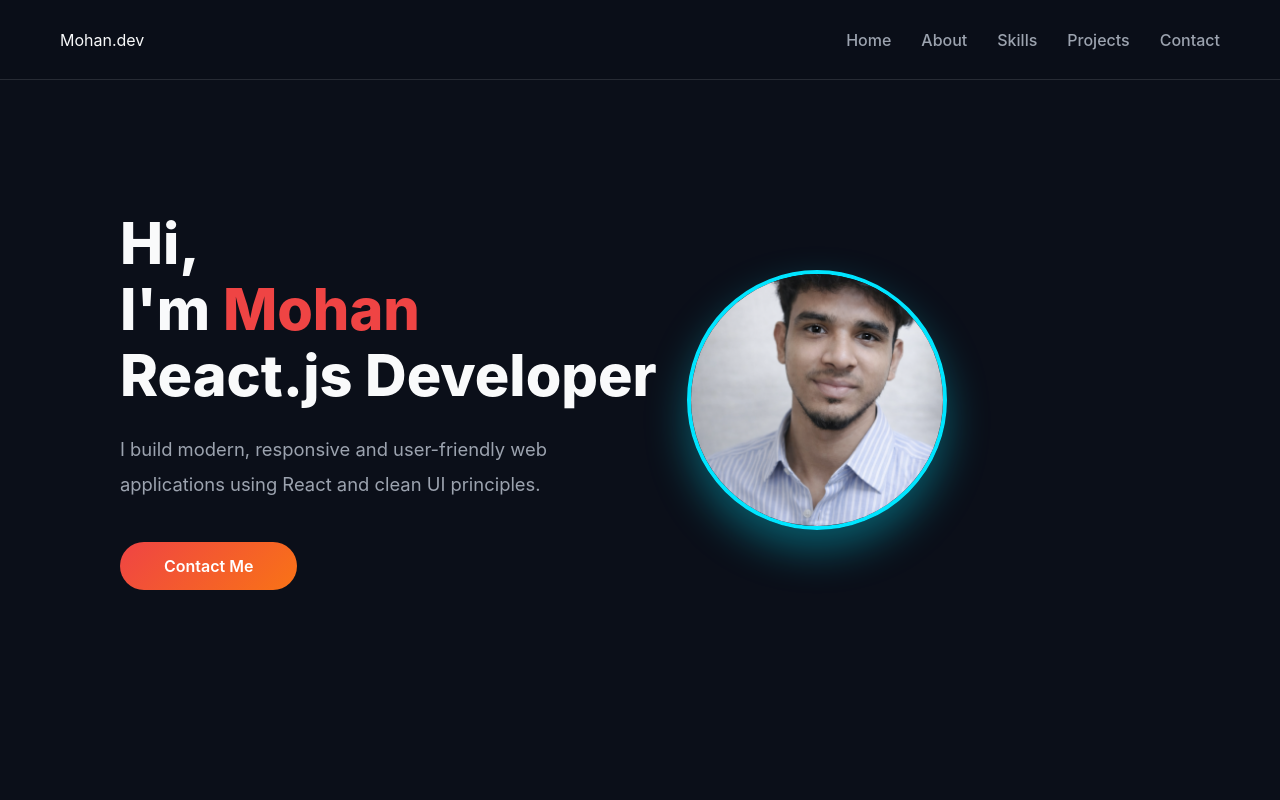
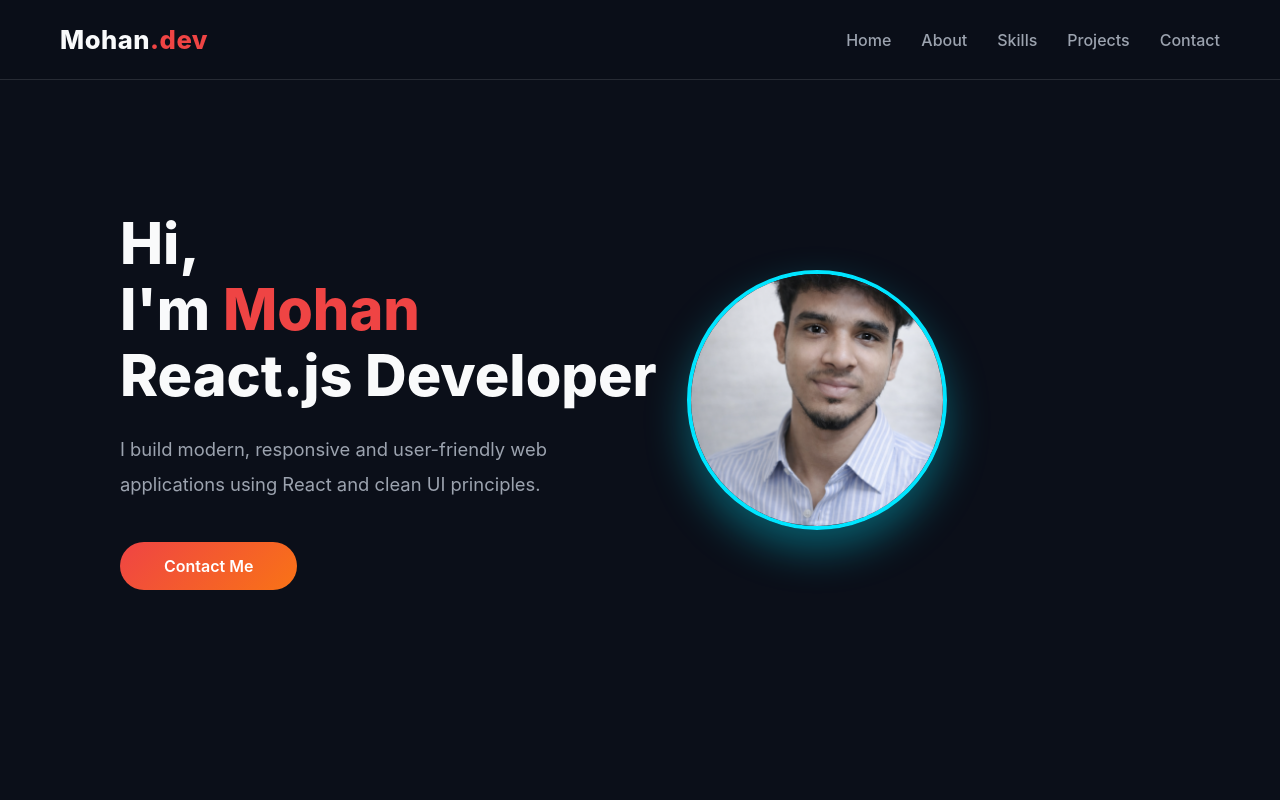
Before and after one commit to Mohan0403/Portfolio, a React (Vite) app: page / in a window 1280 px wide. Shown: the top 800 px of the page. Built offline with nearby package versions, Linux system fonts and the light colour scheme.

Commit message:
Enhance navbar logo style

```diff
--- a/src/components/Navbar.jsx
+++ b/src/components/Navbar.jsx
@@ -5,7 +5,8 @@ export default function Navbar() {
 
   return (
     <nav className="nav">
-      <div className="nav-logo">Mohan.dev</div>
+      <div className="nav-logo"> Mohan<span>.dev</span></div>
+
 
       <div className={`nav-links ${open ? "open" : ""}`}>
         <a href="#home" onClick={() => setOpen(false)}>Home</a>
--- a/src/index.css
+++ b/src/index.css
@@ -442,3 +442,21 @@ section p {
     display: flex;
   }
 }
+
+
+.nav-logo {
+  font-size: 1.6rem;
+  font-weight: 800;
+  letter-spacing: 0.5px;
+  color: var(--text-main);
+  cursor: pointer;
+}
+
+.nav-logo span {
+  color: var(--accent);
+}
+@media (max-width: 600px) {
+  .nav-logo {
+    font-size: 1.3rem;
+  }
+}
```
